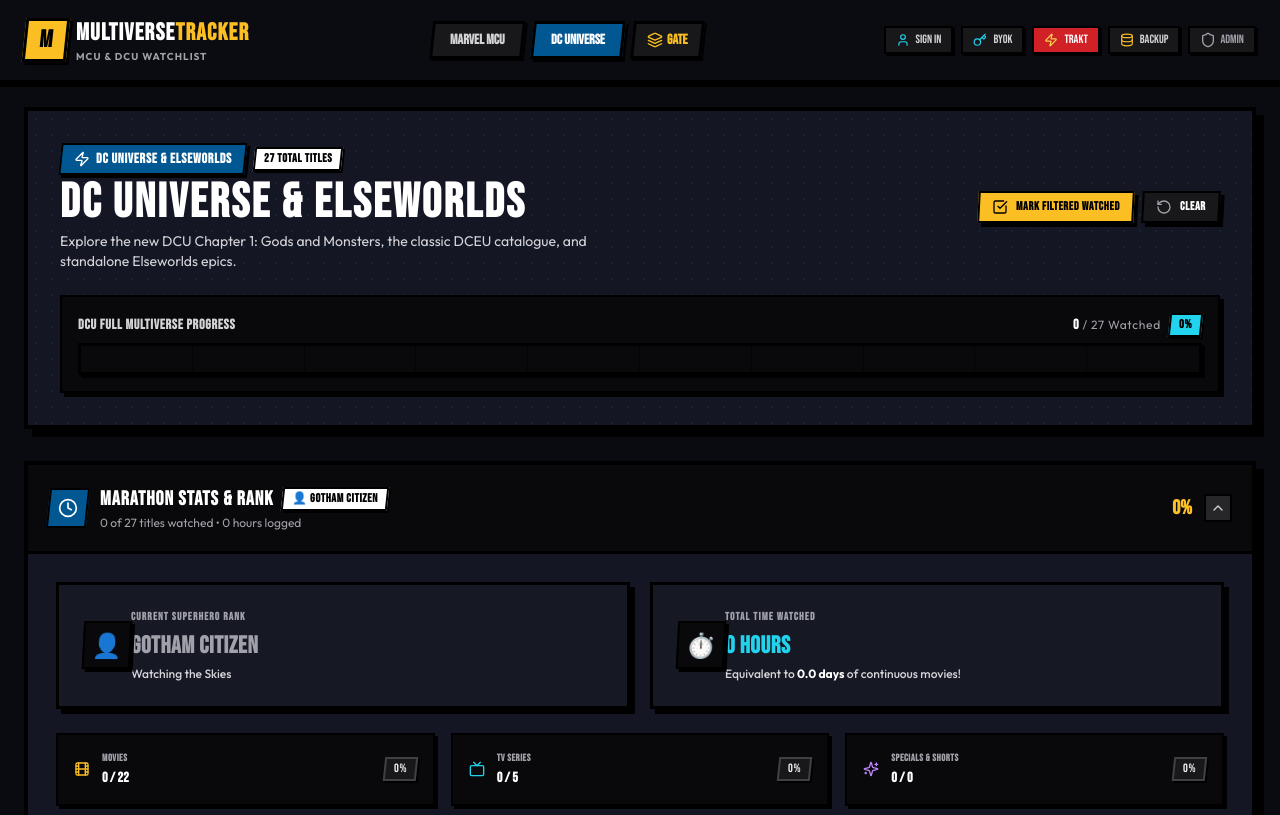
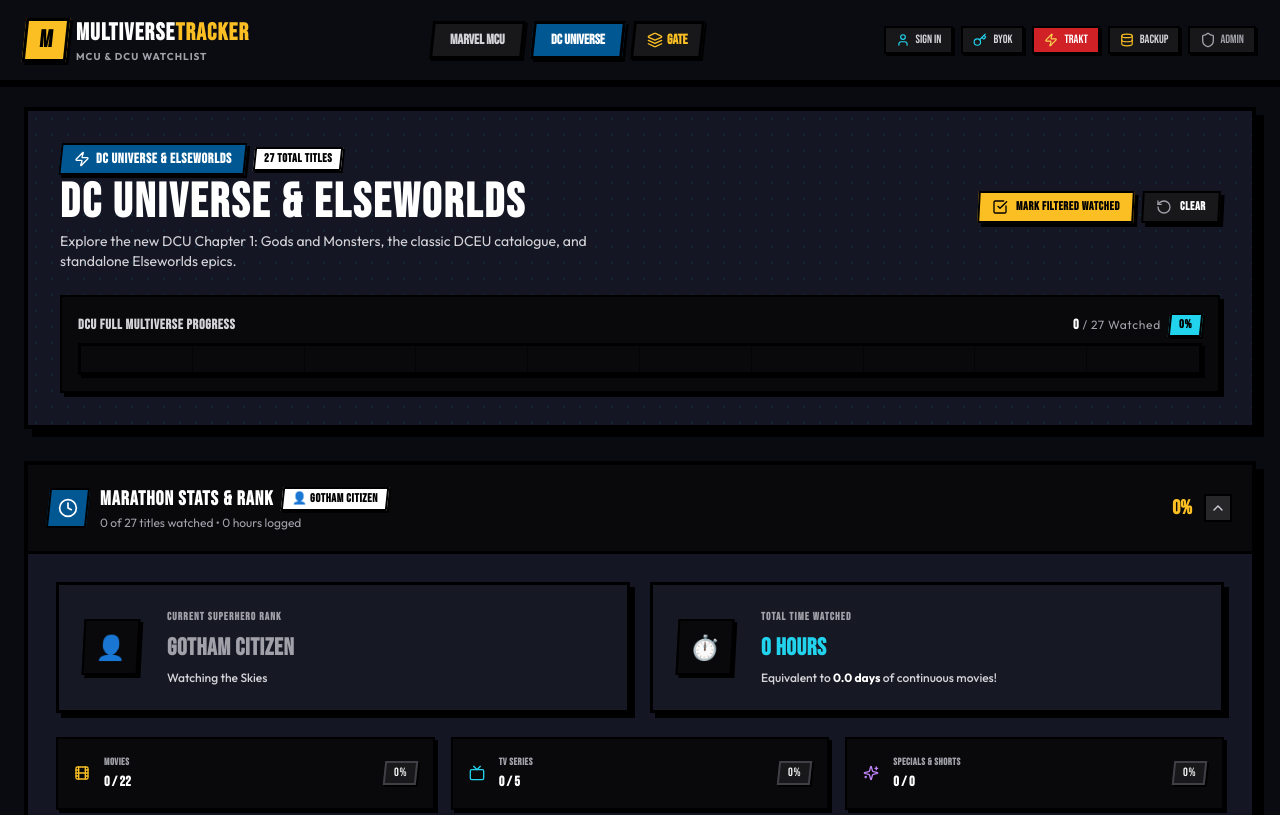
Before and after one commit to filipmoco0/multiverse-tracker, a Next.js app: page /dcu in a window 1280 px wide. Shown: the top 815 px of the page. Built offline with nearby package versions, Linux system fonts and the light colour scheme; no server answers; the database is empty.

Commit message:
style: increase horizontal spacing and icon margin in MarathonStatsWidget

```diff
--- a/src/components/stats/MarathonStatsWidget.tsx
+++ b/src/components/stats/MarathonStatsWidget.tsx
@@ -143,15 +143,15 @@
               {/* Top Row: Rank Card + Watch Time Card */}
               <div className="grid grid-cols-1 md:grid-cols-2 gap-5">
                 {/* 1. Superhero Rank Card */}
-                <div className="bg-[#161824] border-[3px] border-black p-5 sm:p-6 shadow-[5px_5px_0px_0px_#000000] flex items-center gap-4.5">
-                  <div className="w-12 h-12 min-w-[48px] bg-zinc-950 border-2 border-black flex items-center justify-center text-2xl shadow-[3px_3px_0px_0px_#000000] -skew-x-3">
+                <div className="bg-[#161824] border-[3px] border-black p-5 sm:p-6 shadow-[5px_5px_0px_0px_#000000] flex items-center gap-6 sm:gap-7">
+                  <div className="w-14 h-14 min-w-[56px] bg-zinc-950 border-2 border-black flex items-center justify-center text-2xl shadow-[3px_3px_0px_0px_#000000] -skew-x-3 flex-shrink-0">
                     {currentRank.icon}
                   </div>
-                  <div className="space-y-1">
+                  <div className="space-y-1.5 flex-1 min-w-0">
                     <span className="text-[11px] font-display uppercase tracking-widest text-zinc-400 font-bold block">
                       Current Superhero Rank
                     </span>
-                    <h4 className={clsx('font-display font-black text-xl sm:text-2xl uppercase leading-tight tracking-wide', currentRank.color)}>
+                    <h4 className={clsx('font-display font-black text-xl sm:text-2xl uppercase leading-tight tracking-wide truncate', currentRank.color)}>
                       {currentRank.title}
                     </h4>
                     <p className="text-xs text-zinc-300 font-sans font-medium">
@@ -161,15 +161,15 @@
                 </div>
 
                 {/* 2. Total Watch Time Card */}
-                <div className="bg-[#161824] border-[3px] border-black p-5 sm:p-6 shadow-[5px_5px_0px_0px_#000000] flex items-center gap-4.5">
-                  <div className="w-12 h-12 min-w-[48px] bg-zinc-950 border-2 border-black flex items-center justify-center text-2xl shadow-[3px_3px_0px_0px_#000000] -skew-x-3">
+                <div className="bg-[#161824] border-[3px] border-black p-5 sm:p-6 shadow-[5px_5px_0px_0px_#000000] flex items-center gap-6 sm:gap-7">
+                  <div className="w-14 h-14 min-w-[56px] bg-zinc-950 border-2 border-black flex items-center justify-center text-2xl shadow-[3px_3px_0px_0px_#000000] -skew-x-3 flex-shrink-0">
                     ⏱️
                   </div>
-                  <div className="space-y-1">
+                  <div className="space-y-1.5 flex-1 min-w-0">
                     <span className="text-[11px] font-display uppercase tracking-widest text-zinc-400 font-bold block">
                       Total Time Watched
                     </span>
-                    <h4 className="font-display font-black text-xl sm:text-2xl uppercase leading-tight tracking-wide text-cyan-400">
+                    <h4 className="font-display font-black text-xl sm:text-2xl uppercase leading-tight tracking-wide text-cyan-400 truncate">
                       {watchedHours} Hours {remainingMinutes > 0 ? `${remainingMinutes}m` : ''}
                     </h4>
                     <p className="text-xs text-zinc-300 font-sans font-medium">
@@ -183,8 +183,8 @@
               <div className="grid grid-cols-1 sm:grid-cols-3 gap-4">
                 {/* Movies Count */}
                 <div className="bg-zinc-950 border-2 border-black p-4 sm:p-4.5 shadow-[3px_3px_0px_0px_#000000] flex items-center justify-between">
-                  <div className="flex items-center gap-3">
-                    <Film className="w-4 h-4 text-amber-400" />
+                  <div className="flex items-center gap-3.5">
+                    <Film className="w-4 h-4 text-amber-400 flex-shrink-0" />
                     <div>
                       <span className="block text-[10px] font-display uppercase tracking-wider text-zinc-400 font-bold">Movies</span>
                       <strong className="text-sm font-display text-white mt-0.5 block">
@@ -199,8 +199,8 @@
 
                 {/* TV Shows Count */}
                 <div className="bg-zinc-950 border-2 border-black p-4 sm:p-4.5 shadow-[3px_3px_0px_0px_#000000] flex items-center justify-between">
-                  <div className="flex items-center gap-3">
-                    <Tv className="w-4 h-4 text-cyan-400" />
+                  <div className="flex items-center gap-3.5">
+                    <Tv className="w-4 h-4 text-cyan-400 flex-shrink-0" />
                     <div>
                       <span className="block text-[10px] font-display uppercase tracking-wider text-zinc-400 font-bold">TV Series</span>
                       <strong className="text-sm font-display text-white mt-0.5 block">
@@ -215,8 +215,8 @@
 
                 {/* Specials Count */}
                 <div className="bg-zinc-950 border-2 border-black p-4 sm:p-4.5 shadow-[3px_3px_0px_0px_#000000] flex items-center justify-between">
-                  <div className="flex items-center gap-3">
-                    <Sparkles className="w-4 h-4 text-purple-400" />
+                  <div className="flex items-center gap-3.5">
+                    <Sparkles className="w-4 h-4 text-purple-400 flex-shrink-0" />
                     <div>
                       <span className="block text-[10px] font-display uppercase tracking-wider text-zinc-400 font-bold">Specials & Shorts</span>
                       <strong className="text-sm font-display text-white mt-0.5 block">
```
